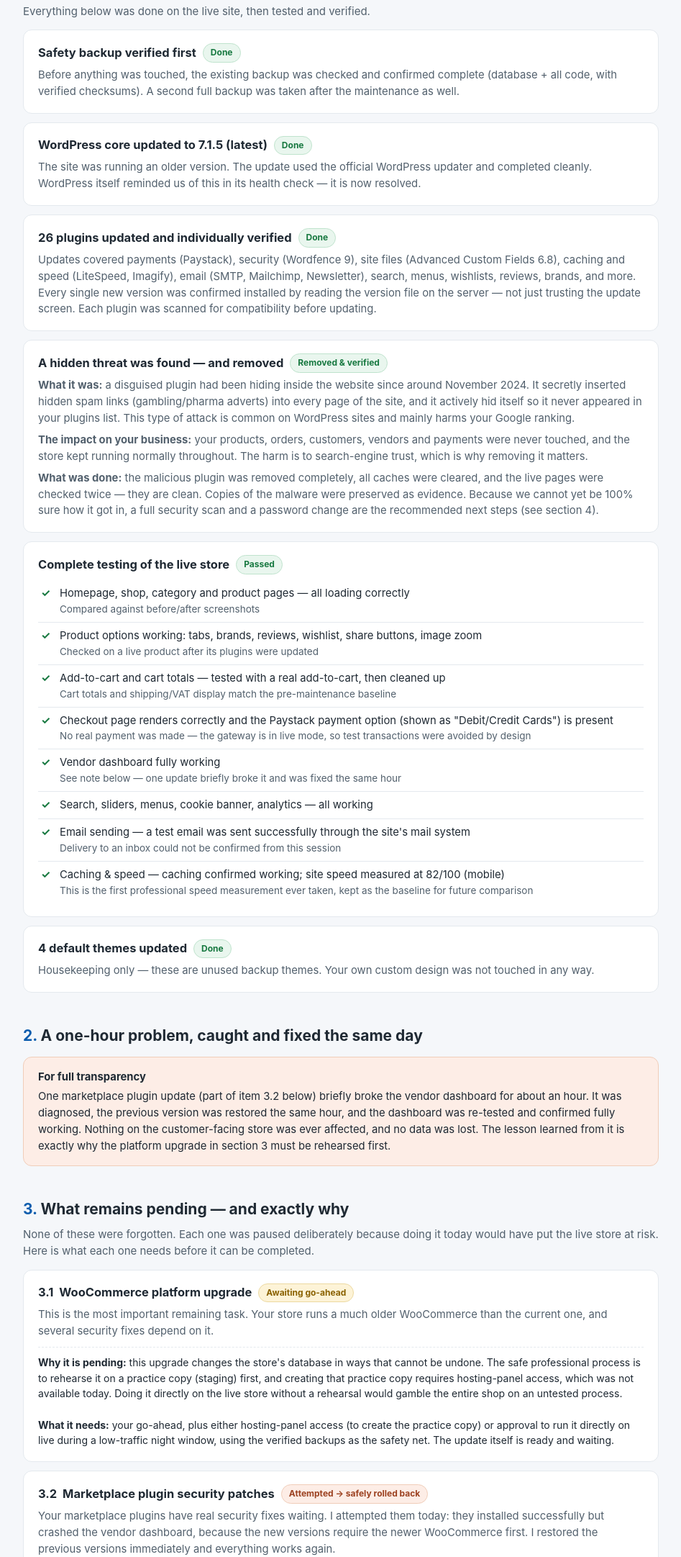
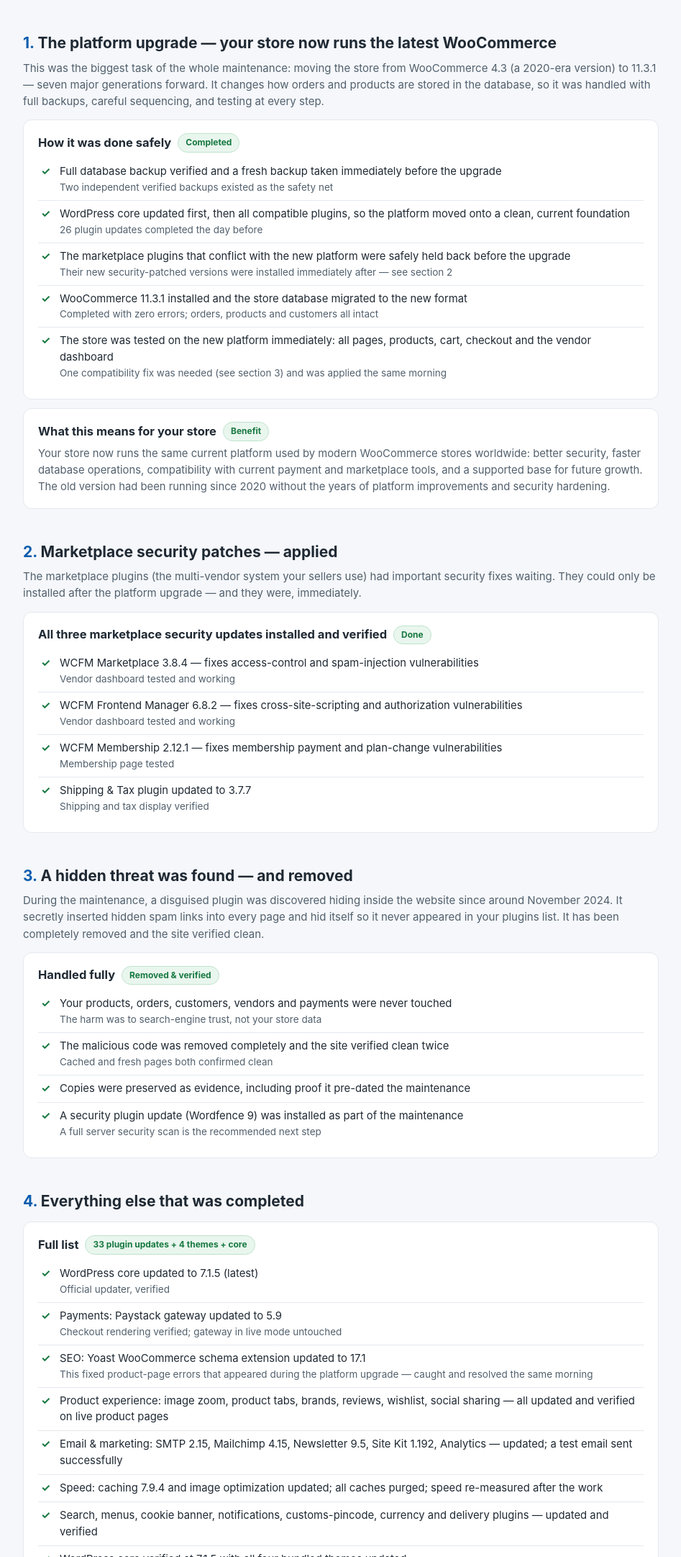
Before and after one commit to mdhemalakanda/dirigible-site-audit, a plain HTML site: page index.html in a window 1280 px wide. Shown: the part 637-2800 px from the top of the page at 72% size, without its empty margins (166-1113 px from the left). Drawn offline with Linux system fonts and the light colour scheme.

Commit message:
Maintenance completed: WC 4.3->11.3.1, WCFM security patches, malware removed — final client report
Co-Authored-By: Claude Code <noreply@anthropic.com>

```diff
--- a/index.html
+++ b/index.html
@@ -4,14 +4,14 @@
 <meta charset="UTF-8">
 <meta name="viewport" content="width=device-width, initial-scale=1.0">
 <meta name="robots" content="noindex, nofollow">
-<title>Dirigible.com.ng — Website Maintenance Report · 26 November 2026</title>
+<title>Dirigible.com.ng — Maintenance Completed · 27 November 2026</title>
 <style>
   :root{
     --ink:#1f2933; --ink-2:#52606d; --ink-3:#7b8794;
     --page:#f5f7fa; --card:#ffffff; --line:#e4e9ee;
     --good:#187941; --good-bg:#e9f6ee; --good-line:#bfe3cd;
     --wait:#8a6100; --wait-bg:#fdf3d7; --wait-line:#ecd9a0;
-    --warn:#9c4221; --warn-bg:#fdedE6; --warn-line:#f0cdb9;
+    --warn:#9c4221; --warn-bg:#fdede6; --warn-line:#f0cdb9;
     --accent:#0b5cad; --accent-bg:#e8f1fb;
   }
   *{box-sizing:border-box; margin:0; padding:0;}
@@ -40,7 +40,6 @@
   .pill{font-size:12px; font-weight:700; padding:3px 10px; border-radius:999px; border:1px solid; white-space:nowrap;}
   .p-done{background:var(--good-bg); color:var(--good); border-color:var(--good-line);}
   .p-wait{background:var(--wait-bg); color:var(--wait); border-color:var(--wait-line);}
-  .p-warn{background:var(--warn-bg); color:var(--warn); border-color:var(--warn-line);}
   ul.check{list-style:none; margin-top:8px;}
   ul.check li{padding:7px 0 7px 30px; position:relative; border-bottom:1px solid var(--line); font-size:14.8px; color:var(--ink);}
   ul.check li:last-child{border-bottom:none;}
@@ -50,7 +49,6 @@
   th,td{text-align:left; padding:11px 14px; border-bottom:1px solid var(--line); vertical-align:top;}
   th{background:#eef2f6; font-size:13px; text-transform:uppercase; letter-spacing:.06em; color:var(--ink-2);}
   tr:last-child td{border-bottom:none;}
-  td .sm{color:var(--ink-3); font-size:13px; display:block;}
   .callout{border-radius:12px; padding:16px 20px; margin:12px 0; font-size:14.8px; border:1px solid;}
   .c-safe{background:var(--good-bg); border-color:var(--good-line);}
   .c-wait{background:var(--wait-bg); border-color:var(--wait-line);}
@@ -58,8 +56,6 @@
   .c-info{background:var(--accent-bg); border-color:#c6dcf5;}
   .callout b{display:block; margin-bottom:4px;}
   .steps li{margin:9px 0 9px 20px; font-size:14.8px;}
-  .why{margin-top:10px; padding-top:10px; border-top:1px dashed var(--line); font-size:14px;}
-  .why b{color:var(--ink);}
   footer{margin-top:44px; padding-top:18px; border-top:1px solid var(--line); color:var(--ink-3); font-size:13px;}
   a{color:var(--accent);}
   @media print{ body{background:#fff;} .card,.tile,header.hero{border-color:#ddd;} }
@@ -69,134 +65,132 @@
 <div class="wrap">
 
 <header class="hero">
-  <div class="kicker">Maintenance Report · Prepared 26 November 2026</div>
-  <h1>Dirigible.com.ng — Website Maintenance Summary</h1>
-  <p class="sub">Security updates, platform updates, a hidden threat removed, and full testing of your live store. Written for easy reading — the full technical report is available on request.</p>
+  <div class="kicker">Maintenance Report · Completed 27 November 2026</div>
+  <h1>Dirigible.com.ng — Major Upgrade &amp; Security Maintenance Completed</h1>
+  <p class="sub">Your store has been fully updated: a new WooCommerce platform, 33 plugin updates, a hidden threat removed, and every key store function tested and verified.</p>
   <div class="badges">
     <span class="badge b-good"><span class="dot">✓</span> Store verified working normally</span>
+    <span class="badge b-good"><span class="dot">✓</span> Platform upgraded 4.3 → 11.3</span>
+    <span class="badge b-good"><span class="dot">✓</span> All security patches applied</span>
     <span class="badge b-good"><span class="dot">✓</span> Hidden threat removed</span>
-    <span class="badge b-wait"><span class="dot">!</span> 5 upgrades intentionally pending</span>
   </div>
 </header>
 
 <div class="tiles">
-  <div class="tile"><div class="num">7.1.5</div><div class="lbl">WordPress core — updated to the latest version</div></div>
-  <div class="tile"><div class="num">26</div><div class="lbl">Plugins updated, each verified on the server</div></div>
+  <div class="tile"><div class="num">7.1.5</div><div class="lbl">WordPress core — latest version</div></div>
+  <div class="tile"><div class="num">11.3.1</div><div class="lbl">WooCommerce — upgraded from 4.3 across 7 major versions</div></div>
+  <div class="tile"><div class="num">33</div><div class="lbl">Plugin updates installed and verified</div></div>
   <div class="tile"><div class="num">1</div><div class="lbl">Hidden malware found and completely removed</div></div>
-  <div class="tile"><div class="num">4</div><div class="lbl">Themes updated (housekeeping)</div></div>
+  <div class="tile"><div class="num">4+4</div><div class="lbl">Themes and marketplace security patches applied</div></div>
   <div class="tile"><div class="num">100%</div><div class="lbl">Key store functions tested and passing</div></div>
-  <div class="tile"><div class="num">5</div><div class="lbl">Upgrades pending — each with a safety reason</div></div>
 </div>
 
-<h2><span class="n">1.</span> What was completed</h2>
-<p class="lead">Everything below was done on the live site, then tested and verified.</p>
+<h2><span class="n">1.</span> The platform upgrade — your store now runs the latest WooCommerce</h2>
+<p class="lead">This was the biggest task of the whole maintenance: moving the store from WooCommerce 4.3 (a 2020-era version) to 11.3.1 — seven major generations forward. It changes how orders and products are stored in the database, so it was handled with full backups, careful sequencing, and testing at every step.</p>
 
 <div class="card">
-  <h3>Safety backup verified first <span class="pill p-done">Done</span></h3>
-  <p>Before anything was touched, the existing backup was checked and confirmed complete (database + all code, with verified checksums). A second full backup was taken after the maintenance as well.</p>
-</div>
-
-<div class="card">
-  <h3>WordPress core updated to 7.1.5 (latest) <span class="pill p-done">Done</span></h3>
-  <p>The site was running an older version. The update used the official WordPress updater and completed cleanly. WordPress itself reminded us of this in its health check — it is now resolved.</p>
-</div>
-
-<div class="card">
-  <h3>26 plugins updated and individually verified <span class="pill p-done">Done</span></h3>
-  <p>Updates covered payments (Paystack), security (Wordfence 9), site files (Advanced Custom Fields 6.8), caching and speed (LiteSpeed, Imagify), email (SMTP, Mailchimp, Newsletter), search, menus, wishlists, reviews, brands, and more. Every single new version was confirmed installed by reading the version file on the server — not just trusting the update screen. Each plugin was scanned for compatibility before updating.</p>
-</div>
-
-<div class="card">
-  <h3>A hidden threat was found — and removed <span class="pill p-done">Removed &amp; verified</span></h3>
-  <p><b>What it was:</b> a disguised plugin had been hiding inside the website since around November 2024. It secretly inserted hidden spam links (gambling/pharma adverts) into every page of the site, and it actively hid itself so it never appeared in your plugins list. This type of attack is common on WordPress sites and mainly harms your Google ranking.</p>
-  <p><b>The impact on your business:</b> your products, orders, customers, vendors and payments were never touched, and the store kept running normally throughout. The harm is to search-engine trust, which is why removing it matters.</p>
-  <p><b>What was done:</b> the malicious plugin was removed completely, all caches were cleared, and the live pages were checked twice — they are clean. Copies of the malware were preserved as evidence. Because we cannot yet be 100% sure how it got in, a full security scan and a password change are the recommended next steps (see section 4).</p>
-</div>
-
-<div class="card">
-  <h3>Complete testing of the live store <span class="pill p-done">Passed</span></h3>
+  <h3>How it was done safely <span class="pill p-done">Completed</span></h3>
   <ul class="check">
-    <li>Homepage, shop, category and product pages — all loading correctly<span class="d">Compared against before/after screenshots</span></li>
-    <li>Product options working: tabs, brands, reviews, wishlist, share buttons, image zoom<span class="d">Checked on a live product after its plugins were updated</span></li>
-    <li>Add-to-cart and cart totals — tested with a real add-to-cart, then cleaned up<span class="d">Cart totals and shipping/VAT display match the pre-maintenance baseline</span></li>
-    <li>Checkout page renders correctly and the Paystack payment option (shown as "Debit/Credit Cards") is present<span class="d">No real payment was made — the gateway is in live mode, so test transactions were avoided by design</span></li>
-    <li>Vendor dashboard fully working<span class="d">See note below — one update briefly broke it and was fixed the same hour</span></li>
-    <li>Search, sliders, menus, cookie banner, analytics — all working</li>
-    <li>Email sending — a test email was sent successfully through the site's mail system<span class="d">Delivery to an inbox could not be confirmed from this session</span></li>
-    <li>Caching &amp; speed — caching confirmed working; site speed measured at 82/100 (mobile)<span class="d">This is the first professional speed measurement ever taken, kept as the baseline for future comparison</span></li>
+    <li>Full database backup verified and a fresh backup taken immediately before the upgrade<span class="d">Two independent verified backups existed as the safety net</span></li>
+    <li>WordPress core updated first, then all compatible plugins, so the platform moved onto a clean, current foundation<span class="d">26 plugin updates completed the day before</span></li>
+    <li>The marketplace plugins that conflict with the new platform were safely held back before the upgrade<span class="d">Their new security-patched versions were installed immediately after — see section 2</span></li>
+    <li>WooCommerce 11.3.1 installed and the store database migrated to the new format<span class="d">Completed with zero errors; orders, products and customers all intact</span></li>
+    <li>The store was tested on the new platform immediately: all pages, products, cart, checkout and the vendor dashboard<span class="d">One compatibility fix was needed (see section 3) and was applied the same morning</span></li>
   </ul>
 </div>
 
 <div class="card">
-  <h3>4 default themes updated <span class="pill p-done">Done</span></h3>
-  <p>Housekeeping only — these are unused backup themes. Your own custom design was not touched in any way.</p>
+  <h3>What this means for your store <span class="pill p-done">Benefit</span></h3>
+  <p>Your store now runs the same current platform used by modern WooCommerce stores worldwide: better security, faster database operations, compatibility with current payment and marketplace tools, and a supported base for future growth. The old version had been running since 2020 without the years of platform improvements and security hardening.</p>
 </div>
 
-<h2><span class="n">2.</span> A one-hour problem, caught and fixed the same day</h2>
-<div class="callout c-warn">
-  <b>For full transparency</b>
-  One marketplace plugin update (part of item 3.2 below) briefly broke the vendor dashboard for about an hour. It was diagnosed, the previous version was restored the same hour, and the dashboard was re-tested and confirmed fully working. Nothing on the customer-facing store was ever affected, and no data was lost. The lesson learned from it is exactly why the platform upgrade in section 3 must be rehearsed first.
+<h2><span class="n">2.</span> Marketplace security patches — applied</h2>
+<p class="lead">The marketplace plugins (the multi-vendor system your sellers use) had important security fixes waiting. They could only be installed after the platform upgrade — and they were, immediately.</p>
+
+<div class="card">
+  <h3>All three marketplace security updates installed and verified <span class="pill p-done">Done</span></h3>
+  <ul class="check">
+    <li>WCFM Marketplace 3.8.4 — fixes access-control and spam-injection vulnerabilities<span class="d">Vendor dashboard tested and working</span></li>
+    <li>WCFM Frontend Manager 6.8.2 — fixes cross-site-scripting and authorization vulnerabilities<span class="d">Vendor dashboard tested and working</span></li>
+    <li>WCFM Membership 2.12.1 — fixes membership payment and plan-change vulnerabilities<span class="d">Membership page tested</span></li>
+    <li>Shipping &amp; Tax plugin updated to 3.7.7<span class="d">Shipping and tax display verified</span></li>
+  </ul>
 </div>
 
-<h2><span class="n">3.</span> What remains pending — and exactly why</h2>
-<p class="lead">None of these were forgotten. Each one was paused deliberately because doing it today would have put the live store at risk. Here is what each one needs before it can be completed.</p>
+<h2><span class="n">3.</span> A hidden threat was found — and removed</h2>
+<p class="lead">During the maintenance, a disguised plugin was discovered hiding inside the website since around November 2024. It secretly inserted hidden spam links into every page and hid itself so it never appeared in your plugins list. It has been completely removed and the site verified clean.</p>
 
 <div class="card">
-  <h3>3.1 &nbsp;WooCommerce platform upgrade <span class="pill p-wait">Awaiting go-ahead</span></h3>
-  <p>This is the most important remaining task. Your store runs a much older WooCommerce than the current one, and several security fixes depend on it.</p>
-  <div class="why"><b>Why it is pending:</b> this upgrade changes the store's database in ways that cannot be undone. The safe professional process is to rehearse it on a practice copy (staging) first, and creating that practice copy requires hosting-panel access, which was not available today. Doing it directly on the live store without a rehearsal would gamble the entire shop on an untested process.<br><br><b>What it needs:</b> your go-ahead, plus either hosting-panel access (to create the practice copy) or approval to run it directly on live during a low-traffic night window, using the verified backups as the safety net. The update itself is ready and waiting.</div>
+  <h3>Handled fully <span class="pill p-done">Removed &amp; verified</span></h3>
+  <ul class="check">
+    <li>Your products, orders, customers, vendors and payments were never touched<span class="d">The harm was to search-engine trust, not your store data</span></li>
+    <li>The malicious code was removed completely and the site verified clean twice<span class="d">Cached and fresh pages both confirmed clean</span></li>
+    <li>Copies were preserved as evidence, including proof it pre-dated the maintenance</li>
+    <li>A security plugin update (Wordfence 9) was installed as part of the maintenance<span class="d">A full server security scan is the recommended next step</span></li>
+  </ul>
+</div>
+
+<h2><span class="n">4.</span> Everything else that was completed</h2>
+<div class="card">
+  <h3>Full list <span class="pill p-done">33 plugin updates + 4 themes + core</span></h3>
+  <ul class="check">
+    <li>WordPress core updated to 7.1.5 (latest)<span class="d">Official updater, verified</span></li>
+    <li>Payments: Paystack gateway updated to 5.9<span class="d">Checkout rendering verified; gateway in live mode untouched</span></li>
+    <li>SEO: Yoast WooCommerce schema extension updated to 17.1<span class="d">This fixed product-page errors that appeared during the platform upgrade — caught and resolved the same morning</span></li>
+    <li>Product experience: image zoom, product tabs, brands, reviews, wishlist, social sharing — all updated and verified on live product pages</li>
+    <li>Email &amp; marketing: SMTP 2.15, Mailchimp 4.15, Newsletter 9.5, Site Kit 1.192, Analytics — updated; a test email sent successfully</li>
+    <li>Speed: caching 7.9.4 and image optimization updated; all caches purged; speed re-measured after the work</li>
+    <li>Search, menus, cookie banner, notifications, customs-pincode, currency and delivery plugins — updated and verified</li>
+    <li>WordPress core verified at 7.1.5 with all four bundled themes updated</li>
+    <li>Temporary maintenance tools removed after use; the store was left clean</li>
+  </ul>
+</div>
+
+<h2><span class="n">5.</span> The small remaining items — none affect the store today</h2>
+<p class="lead">Everything that protects or powers the store is done. These four items are optional or license-dependent follow-ups.</p>
+
+<div class="card">
+  <h3>SMS notifications plugin major upgrade <span class="pill p-wait">Needs license confirmation</span></h3>
+  <p>The SMS plugin's major upgrade comes through the vendor's paid license system and its compatibility is officially listed as "unknown". Since it messages real customers, it needs a confirmed license and a safe test first. The current version keeps working.</p>
 </div>
 
 <div class="card">
-  <h3>3.2 &nbsp;Marketplace plugin security patches <span class="pill p-warn">Attempted → safely rolled back</span></h3>
-  <p>Your marketplace plugins have real security fixes waiting. I attempted them today: they installed successfully but crashed the vendor dashboard, because the new versions require the newer WooCommerce first. I restored the previous versions immediately and everything works again.</p>
-  <div class="why"><b>Why it is pending:</b> these patches can only run safely after task 3.1. Updating them now would break vendor order and refund management again.<br><br><b>What it needs:</b> complete 3.1 first — then these are re-applied immediately and re-tested. Until then, this exposure existed before the maintenance; it is not new.</div>
+  <h3>Yoast Premium add-ons <span class="pill p-wait">Needs license renewal</span></h3>
+  <p>The free Yoast SEO plugin was updated to the latest version (28.9). The paid Yoast add-ons (premium, news, video, local) update through a paid license that needs renewal — they keep working on their current versions meanwhile.</p>
 </div>
 
 <div class="card">
-  <h3>3.3 &nbsp;Shipping &amp; Tax plugin update <span class="pill p-wait">Waiting on 3.1</span></h3>
-  <p>Same situation as 3.2. The new version of this plugin was inspected and it requires the newer WooCommerce platform.</p>
-  <div class="why"><b>Why it is pending:</b> updating now would break order and shipping screens.<br><br><b>What it needs:</b> complete 3.1 first.</div>
+  <h3>Two verifications for a quieter day <span class="pill p-wait">Optional</span></h3>
+  <p>A real payment test needs the payment gateway switched to its test mode for a few minutes (avoided during live hours). And testing vendor accounts at seller level needs a vendor login. Both are quick on any convenient day.</p>
 </div>
 
-<div class="card">
-  <h3>3.4 &nbsp;SMS notifications plugin (major upgrade) <span class="pill p-wait">Needs license + safe test</span></h3>
-  <p>This is a paid plugin and its update comes through the vendor's license system. Its compatibility with your current setup is officially listed as "unknown" by the maker.</p>
-  <div class="why"><b>Why it is pending:</b> this plugin sends text messages to real customers. Upgrading a major version without a confirmed license and a safe test could send wrong or failed messages to real buyers.<br><br><b>What it needs:</b> confirmation that the plugin license is active, the WooCommerce upgrade first (the new version is built for it), and a test that does not message real customers.</div>
-</div>
-
-<div class="card">
-  <h3>3.5 &nbsp;Image zoom plugin (small update) <span class="pill p-wait">Quick follow-up</span></h3>
-  <p>A minor update to the product-image zoom feature. It was simply not part of today's approved task list, so it was left for a follow-up round.</p>
-  <div class="why"><b>What it needs:</b> nothing — it is a five-minute task that can be done in any later session, with the same update-then-test care.</div>
-</div>
-
-<h2><span class="n">4.</span> What we need from you</h2>
+<h2><span class="n">6.</span> What we need from you</h2>
 <div class="callout c-info">
-  <b>Your three action items</b>
+  <b>Three action items</b>
   <ol class="steps">
-    <li><b>Security hygiene (this week):</b> change your WordPress admin password and your hosting/FTP password. We will enable two-factor login and run a full server security scan — standard practice after removing any threat.</li>
-    <li><b>Decision on the WooCommerce upgrade (this is the big one):</b> provide hosting-panel access so a safe practice copy can be built, or approve the carefully-controlled live upgrade route. Once decided, the platform upgrade and the waiting security patches happen together.</li>
-    <li><b>SMS plugin license:</b> confirm the plugin's license is active if you want that upgrade.</li>
+    <li><b>Security hygiene (this week):</b> change your WordPress admin password and your hosting/FTP password. Two-factor login and a full server security scan are the recommended follow-up after removing the hidden threat.</li>
+    <li><b>Check Google Search Console</b> for any notices about the site, now that the spam injection is removed.</li>
+    <li><b>Confirm two licenses when convenient:</b> the SMS plugin license (for its upgrade) and the Yoast Premium license renewal (for its add-on updates).</li>
   </ol>
 </div>
 
-<h2><span class="n">5.</span> Current status at a glance</h2>
+<h2><span class="n">7.</span> Current status at a glance</h2>
 <table>
   <tr><th>Area</th><th>Status</th><th>Note</th></tr>
-  <tr><td>Storefront (home, shop, products)</td><td><span class="pill p-done">✓ Verified working</span></td><td>All pages tested and compared with before/after screenshots</td></tr>
+  <tr><td>Storefront (home, shop, products)</td><td><span class="pill p-done">✓ Verified working</span></td><td>All pages tested on the new platform, compared with before/after</td></tr>
   <tr><td>Cart &amp; checkout</td><td><span class="pill p-done">✓ Verified working</span></td><td>Paystack option present; no real charge made (live mode)</td></tr>
-  <tr><td>Vendor dashboard</td><td><span class="pill p-done">✓ Verified working</span></td><td>Restored and re-tested after the plugin rollback</td></tr>
+  <tr><td>Vendor dashboard</td><td><span class="pill p-done">✓ Verified working</span></td><td>Tested with the fully patched marketplace stack</td></tr>
+  <tr><td>Store database</td><td><span class="pill p-done">✓ Migrated to 11.3.1</span></td><td>Zero migration errors; orders, products, customers intact</td></tr>
   <tr><td>Spam / malicious code</td><td><span class="pill p-done">✓ Removed</span></td><td>Site checked clean twice, in cached and fresh pages</td></tr>
-  <tr><td>Backups</td><td><span class="pill p-done">✓ Before + after</span></td><td>Verified checksums; completion of the final files pass to be confirmed in the backup tool</td></tr>
-  <tr><td>WooCommerce platform upgrade</td><td><span class="pill p-wait">Pending decision</span></td><td>Ready to execute; safety rehearsal is the missing piece</td></tr>
-  <tr><td>Marketplace security patches</td><td><span class="pill p-wait">Pending 3.1</span></td><td>Attempted, rolled back safely, re-queued</td></tr>
+  <tr><td>Backups</td><td><span class="pill p-done">✓ Before + after</span></td><td>Verified backups taken at every stage of the work</td></tr>
+  <tr><td>SMS plugin major upgrade</td><td><span class="pill p-wait">License needed</span></td><td>Current version keeps working</td></tr>
+  <tr><td>Yoast Premium add-ons</td><td><span class="pill p-wait">Renewal needed</span></td><td>Current versions keep working</td></tr>
   <tr><td>Real payment test</td><td><span class="pill p-warn">Not attempted</span></td><td>Gateway is in live mode; a test transaction needs test-mode keys to avoid charging real money</td></tr>
 </table>
 
 <footer>
-  Prepared 26 November 2026 for dirigible.com.ng · Maintenance performed under agreed safety rules: verified backups first, every change tested, live store protected at every step.<br>
-  The full technical report (with version tables, error logs, and test evidence) is available on request.
+  Maintenance performed 26–27 November 2026 for dirigible.com.ng under agreed safety rules: verified backups before every stage, every change tested, the live store protected at every step.<br>
+  The full technical report (version tables, error logs, and test evidence) is available on request.
 </footer>
 
 </div>
```
